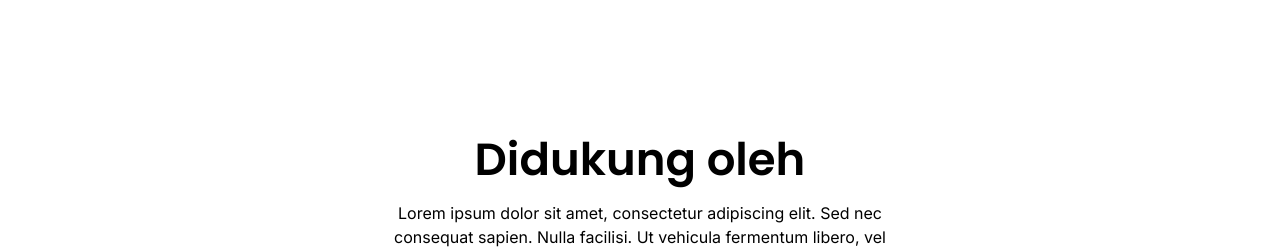
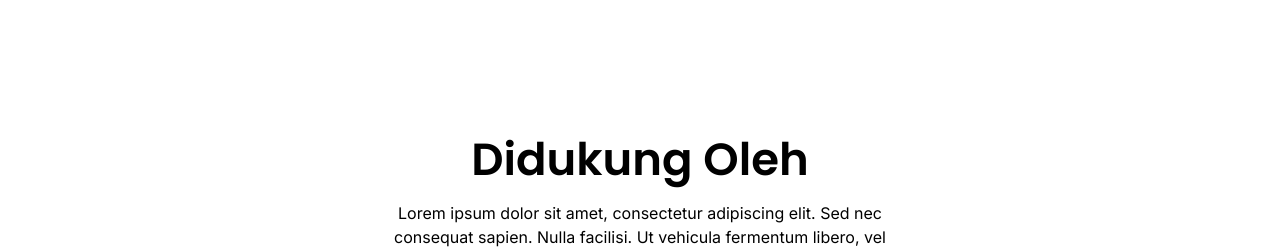
Before and after one commit to pandudwinugraha/https---github.com-pandudwinugraha-rewana_portofolio, a Next.js app: page / in a window 1280 px wide. Shown: the part 4467-4716 px from the top of the page. Built offline with nearby package versions, Linux system fonts and the light colour scheme.

Commit message:
ayolaahh:)

```diff
--- a/components/Home/Dukungan.jsx
+++ b/components/Home/Dukungan.jsx
@@ -17,7 +17,7 @@ const Dukungan = () => {
         <h2
           className={`${poppins.className} text-[45px] leading-[67px] text-center mb-2 font-bold`}
         >
-          Didukung oleh
+          Didukung Oleh
         </h2>
         <p className="text-center max-w-[555px] mx-auto">
         Lorem ipsum dolor sit amet, consectetur adipiscing elit. Sed nec consequat sapien. Nulla facilisi. Ut vehicula fermentum libero, vel ultricies leo molestie sit amet. Integer consequat libero at libero fermentum, nec ultricies nulla ullamcorper.
```
